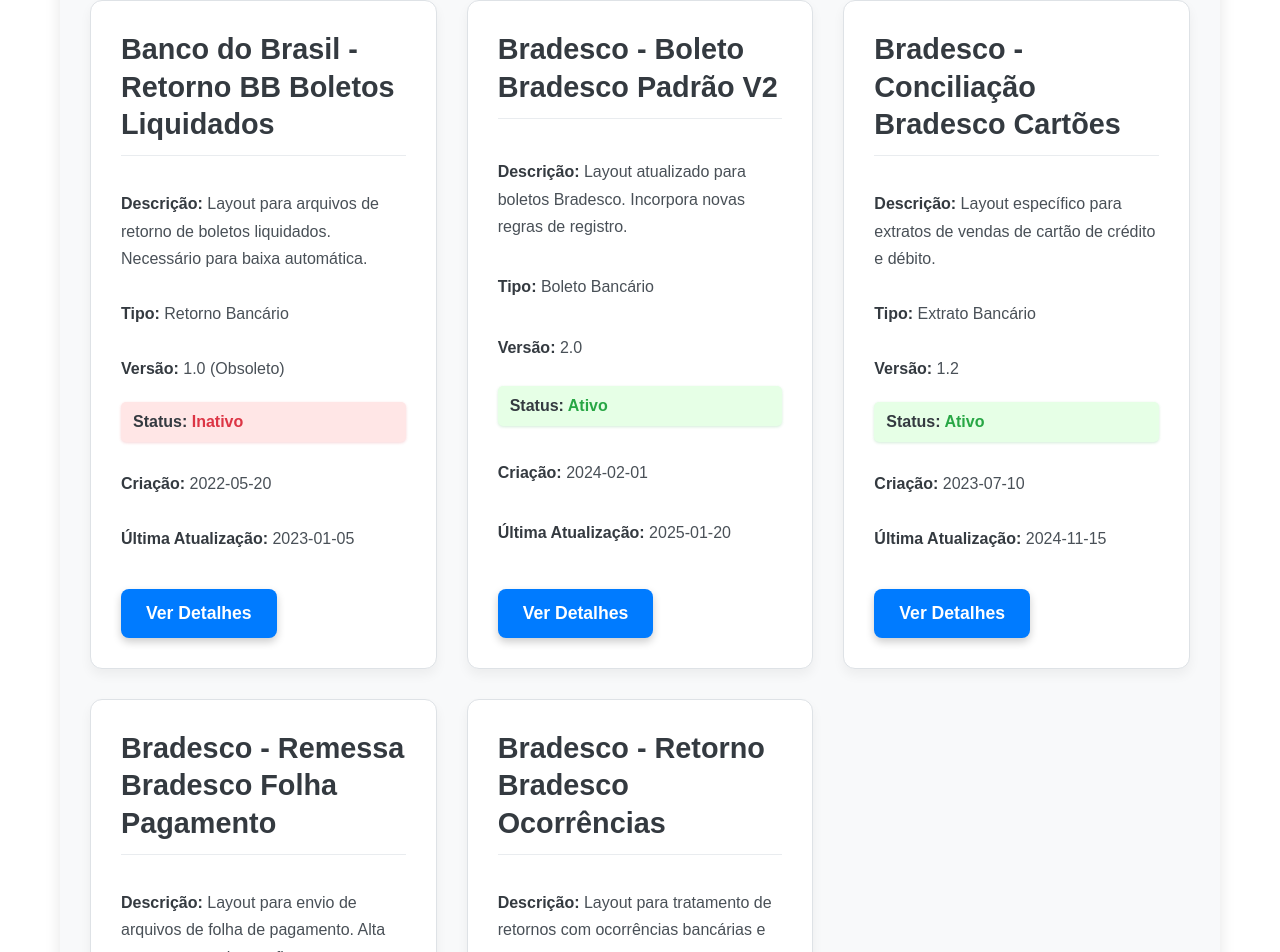
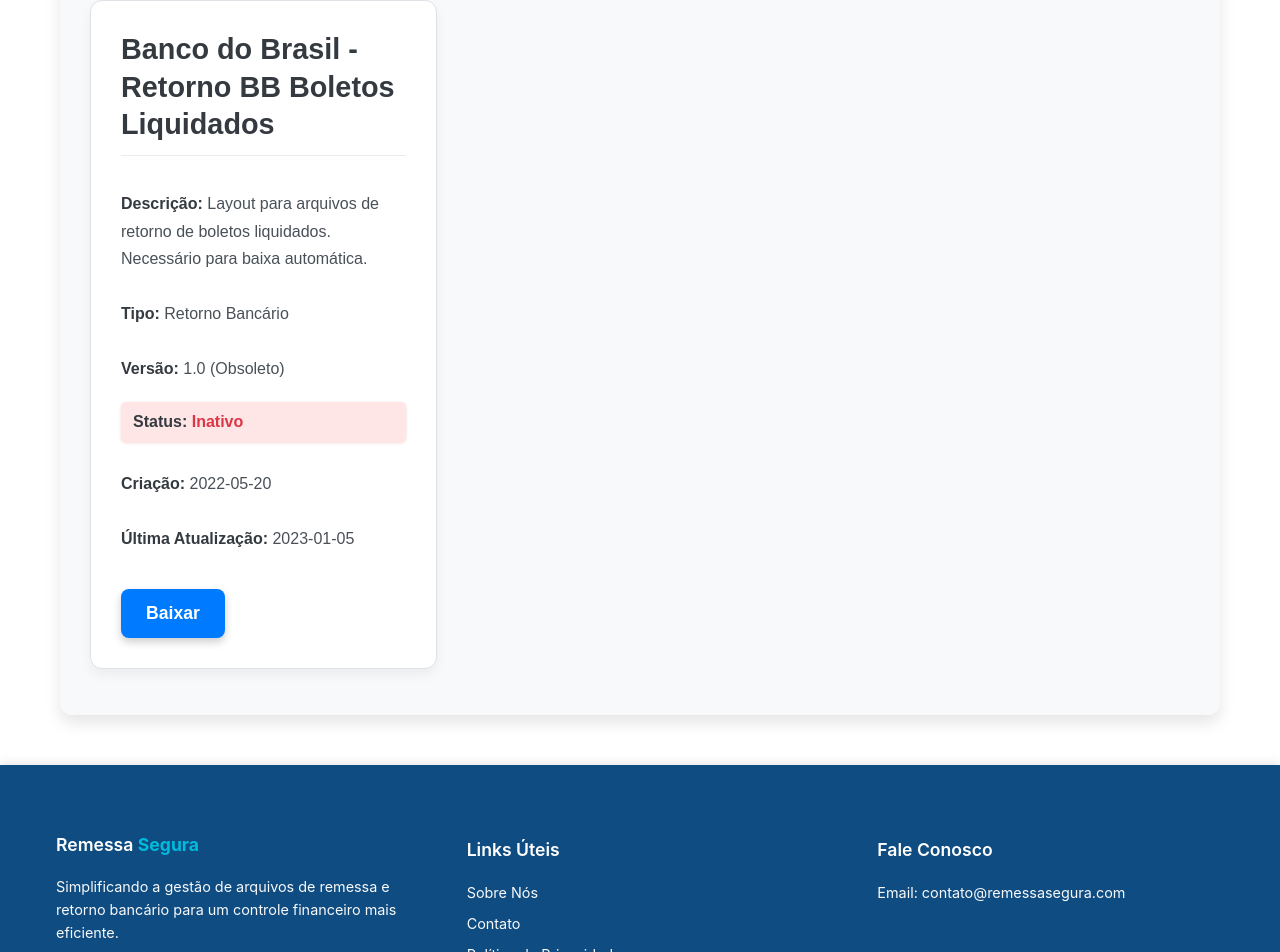
Before and after one commit to gildevson/ProjectjFinanbankFront, a React (Create React App) app: page /Layouts in a window 1280 px wide. Shown: the part 1064-2016 px from the top of the page. Built offline with nearby package versions, Linux system fonts and the light colour scheme.

Commit message:
Adicionado mais dados

```diff
--- a/src/pages/layoutsBancos/layoutsBancos.js
+++ b/src/pages/layoutsBancos/layoutsBancos.js
@@ -1,5 +1,7 @@
 import React, { useState, useEffect } from 'react';
 import './layoutsBancos.css'; // Não esqueça de importar seu CSS
+//import  {ResumeButton} from ''
+
 
 function LayoutsBanco() {
   const [layouts, setLayouts] = useState([]);
@@ -52,50 +54,6 @@
         versao: '1.0 (Obsoleto)',
         dataCriacao: '2022-05-20',
         ultimaAtualizacao: '2023-01-05',
-      },
-      {
-        id: 'bra-layout-001',
-        banco: 'Bradesco',
-        nome: 'Boleto Bradesco Padrão V2',
-        descricao: 'Layout atualizado para boletos Bradesco. Incorpora novas regras de registro.',
-        tipo: 'Boleto Bancário',
-        status: 'Ativo',
-        versao: '2.0',
-        dataCriacao: '2024-02-01',
-        ultimaAtualizacao: '2025-01-20',
-      },
-      {
-        id: 'bra-layout-002',
-        banco: 'Bradesco',
-        nome: 'Conciliação Bradesco Cartões',
-        descricao: 'Layout específico para extratos de vendas de cartão de crédito e débito.',
-        tipo: 'Extrato Bancário',
-        status: 'Ativo',
-        versao: '1.2',
-        dataCriacao: '2023-07-10',
-        ultimaAtualizacao: '2024-11-15',
-      },
-      {
-        id: 'bra-layout-003',
-        banco: 'Bradesco',
-        nome: 'Remessa Bradesco Folha Pagamento',
-        descricao: 'Layout para envio de arquivos de folha de pagamento. Alta segurança e criptografia.',
-        tipo: 'Pagamento',
-        status: 'Ativo',
-        versao: '3.0',
-        dataCriacao: '2021-09-01',
-        ultimaAtualizacao: '2024-09-01',
-      },
-      {
-        id: 'bra-layout-004',
-        banco: 'Bradesco',
-        nome: 'Retorno Bradesco Ocorrências',
-        descricao: 'Layout para tratamento de retornos com ocorrências bancárias e erros.',
-        tipo: 'Retorno Bancário',
-        status: 'Ativo',
-        versao: '1.1',
-        dataCriacao: '2023-04-25',
-        ultimaAtualizacao: '2024-06-05',
       },
     ];
 
@@ -152,7 +110,15 @@
             </p>
             <p><strong>Criação:</strong> {layout.dataCriacao}</p>
             <p><strong>Última Atualização:</strong> {layout.ultimaAtualizacao}</p>
-            <button onClick={() => alert(`Detalhes do layout: ${layout.nome} (${layout.banco})`)}>Ver Detalhes</button>
+            <button onClick={() => alert(`Detalhes do layout: ${layout.nome} (${layout.banco})`)}>Baixar</button>
+            {/*<ResumeButton
+              href="Curriculo/mpo_arquivos_layout_400P.pdf"
+              download="mpo_arquivos_layout_400P.pdf"
+              target="_blank"
+            >
+              Currículo
+            </ResumeButton>
+            */}
           </li>
         ))}
       </ul>
```
Also changed, not shown: src/components/Style/Button/Style.js (added, +38 -0 lines), 1 other file (tests, documents, lock files or other folders).
